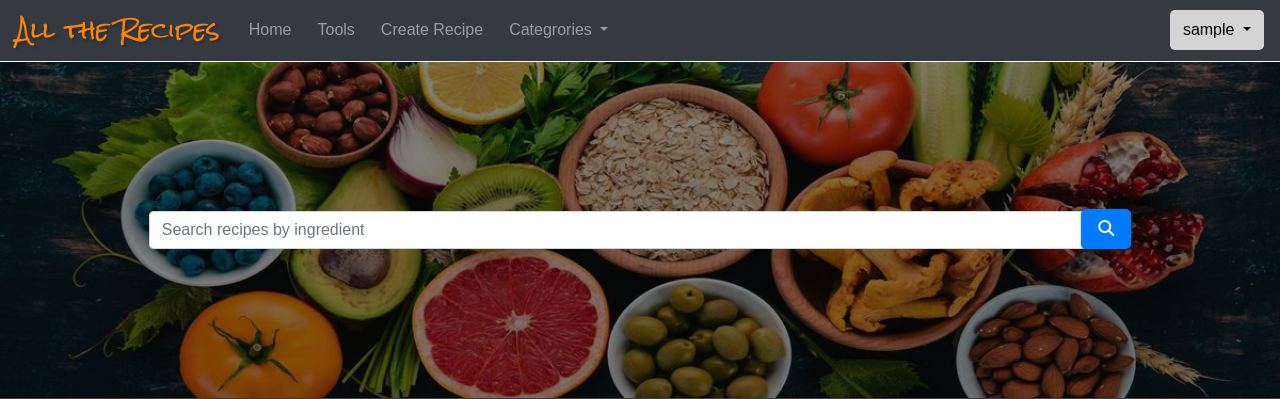
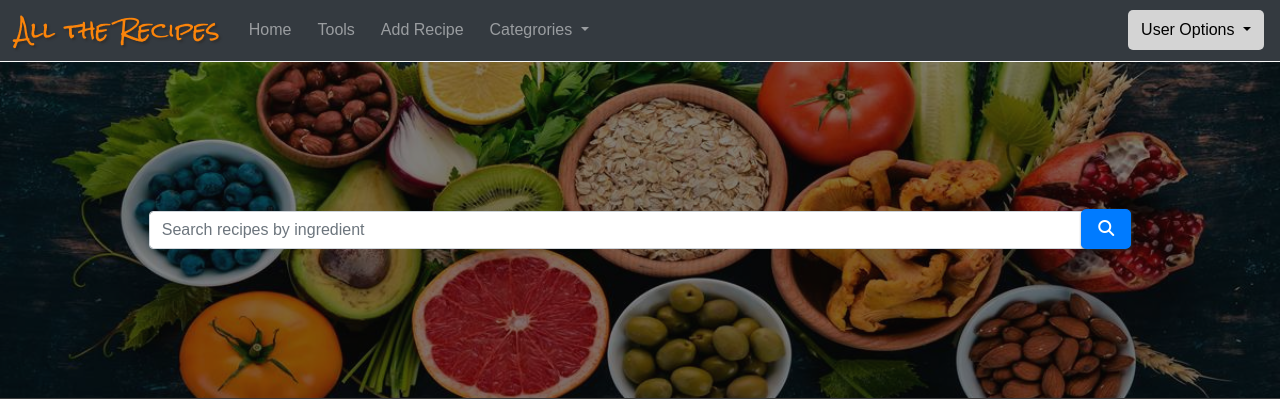
Before and after one commit to Matte-gtr/all_the_recipes, a Flask app: page / in a window 1280 px wide. Shown: the top 399 px of the page. Run offline with Flask 2, Linux system fonts and the light colour scheme; the visitor is signed in with stand-in values (Sample User, id 1); grey boxes marked "Sample" are stand-in pictures; a database or web service that is not in the repository returns one stand-in record (values such as "Sample title"); some libraries are stand-ins or nearby versions; some web fonts are replaced.

Commit message:
add checking for length of username in navbar with default option

```diff
--- a/static/css/style.css
+++ b/static/css/style.css
@@ -192,7 +192,7 @@ body {
 
 .dropdown-green {
     border: 5px solid #28a745;
-    left: -16px;
+    left: -40px;
 }
 
 .dropdown-orange {
--- a/templates/base.html
+++ b/templates/base.html
@@ -30,7 +30,7 @@
 					<a class="nav-link" href="{{ url_for('tools') }}">Tools</a>
 				</li>
                 <li class="nav-item orange-hover">
-					<a class="nav-link" href="{{ url_for('create_recipe') }}">Create Recipe</a>
+					<a class="nav-link" href="{{ url_for('create_recipe') }}">Add Recipe</a>
 				</li>
 				<li class="nav-item orange-hover dropdown">
 					<a class="nav-link dropdown-toggle" href="#" id="category_dropdown" role="button"
@@ -49,7 +49,11 @@
 				<li class="nav-item dropdown green-hover user-expand-button">
                     <a class="nav-link dropdown-toggle dark-text" href="#" id="user_dropdown" role="button"
 						data-toggle="dropdown" aria-haspopup="true" aria-expanded="false">
-                        {{ session['username'] }}
+                        {% if (session['username']|length < 20 and session['username']|length > 7) %}
+                            {{ session['username'] }}
+                        {% else %}
+                            User Options
+                        {% endif %}
                     </a>
                     <div class="dropdown-menu dropdown-green" aria-labelledby="navbarDropdown">
                         <a class="dropdown-item" href="{{ url_for('user_recipes', owner=session['username']) }}">My Recipes</a>
```
